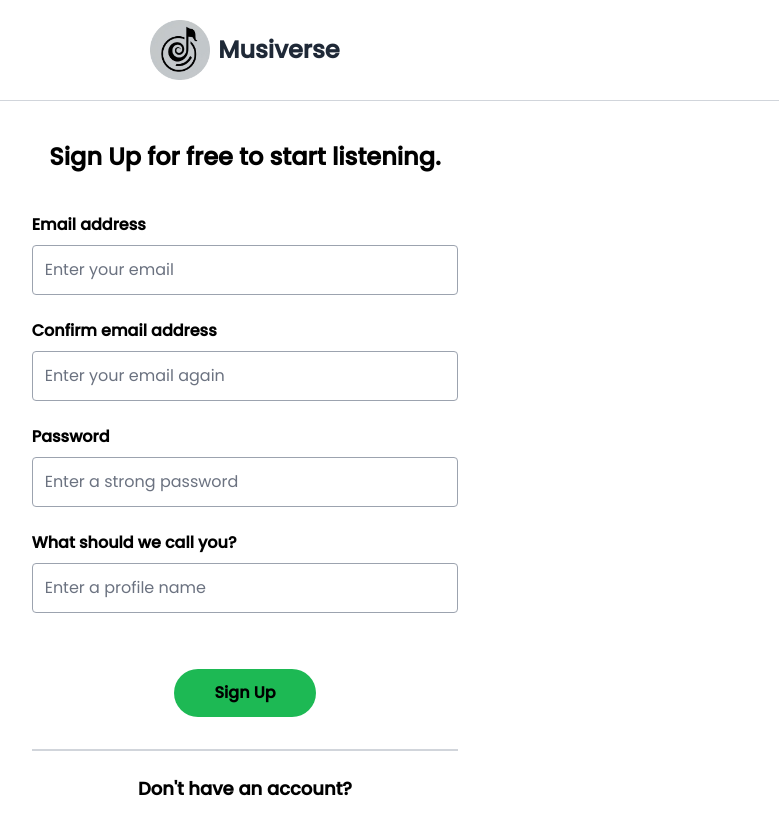
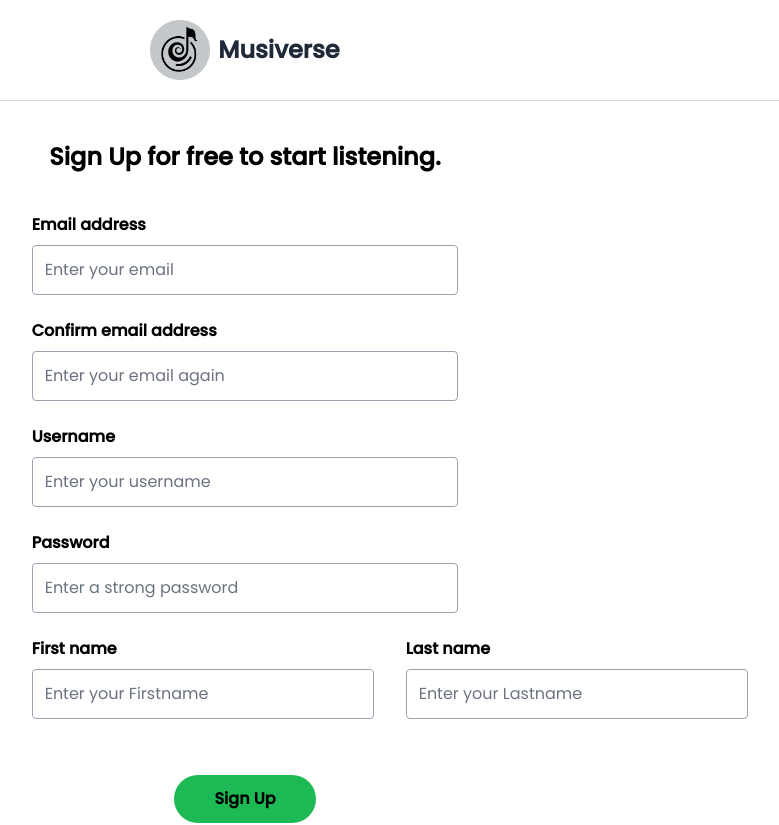
Before and after one commit to rk096/musiverse-frontend, a React (Create React App) app: page /signup in a window 1280 px wide. Shown: the top 825 px of the page, without its empty margins (395-1174 px from the left). Built offline with nearby package versions, Linux system fonts and the light colour scheme; a web font is replaced by a local one.

Commit message:
connect backend for signup with cookie

```diff
--- a/package.json
+++ b/package.json
@@ -9,6 +9,7 @@
     "@testing-library/user-event": "^13.5.0",
     "postcss": "^8.4.27",
     "react": "^18.2.0",
+    "react-cookie": "^6.1.1",
     "react-dom": "^18.2.0",
     "react-router-dom": "^6.14.2",
     "react-scripts": "5.0.1",
--- a/src/App.js
+++ b/src/App.js
@@ -4,17 +4,36 @@ import { BrowserRouter, Routes, Route, Navigate } from "react-router-dom";
 import LoginComponent from './routes/Login';
 import SignupComponent from './routes/Signup';
 import HomeComponent from './routes/Home';
+import { useCookies } from 'react-cookie';
 
 function App() {
+
+  const [Cookie, setCookie] = useCookies(["token"]);
+  console.log(Cookie);
+
   return (
     <div className="w-screen h-screen font-poppins">
+
       <BrowserRouter>
+
+      {Cookie.token ? (
+
         <Routes>
-          <Route path="/hi" element={<div className='bg-blue-500'>hello</div>}/>
+          <Route path="/" element={<div className='bg-blue-500'>hello</div>}/>
+          <Route path="/home" element={<HomeComponent/>} />
+          <Route path="*" element={<Navigate to="/home" />} />
+          <></>
+        </Routes>
+
+      ) : (
+        <Routes>
+          <Route path="/home" element={<HomeComponent/>} />
+          <Route path="/login" element={<LoginComponent/>} />
           <Route path="/signup" element={<SignupComponent/>} />
-          <Route path="/login" element={<LoginComponent/>} />
-          <Route path="/home" element={<HomeComponent/>} />
+          <Route path="*" element={<Navigate to="/login" />} />
         </Routes>
+      )
+      }
       </BrowserRouter>
     </div>
   );
--- a/src/components/shared/PasswordInput.js
+++ b/src/components/shared/PasswordInput.js
@@ -1,4 +1,4 @@
-const TextInput = ({label, placeholder}) => {
+const TextInput = ({label, placeholder, value, setValue}) => {
     return (
         <div className="textInputDiv flex flex-col space-y-2 w-full">
             <label for={label} className="font-semibold">
@@ -9,6 +9,10 @@ const TextInput = ({label, placeholder}) => {
                 placeholder={placeholder}
                 className="p-3 border border-gray-400 border-solid rounded placeholder-gray-500"
                 id={label}
+                value={value}
+                onChange={(e) => {
+                    setValue(e.target.value)
+                }}
             />
         </div>
     );
--- a/src/components/shared/TextInput.js
+++ b/src/components/shared/TextInput.js
@@ -1,13 +1,13 @@
 const TextInput = ({
     label,
     placeholder,
-    className
+    className, value, setValue
 }) => {
     return (
         <div
-             className={`textInputDiv flex flex-col space-y-2 w-full ${className}`}
+            className={`textInputDiv flex flex-col space-y-2 w-full ${className}`}
         >
-            <label for={label} className = {`font-semibold`}>
+            <label for={label} className={`font-semibold`}>
                 {label}
             </label>
             <input
@@ -15,6 +15,10 @@ const TextInput = ({
                 placeholder={placeholder}
                 className="p-3 border border-gray-400 border-solid rounded placeholder-gray-500"
                 id={label}
+                value={value}
+                onChange={(e) => {
+                    setValue(e.target.value);
+                }}
             />
         </div>
 
--- a/src/routes/Signup.js
+++ b/src/routes/Signup.js
@@ -1,10 +1,52 @@
 import logo from '../logo.png'
+import "./login.css";
+import {useCookies} from "react-cookie";
+//import { useNavigate } from 'react-router-dom';
 import TextInput from "../components/shared/TextInput";
-import "./login.css";
-import {Link} from "react-router-dom";
+import { Link,  useNavigate} from "react-router-dom";
 import PasswordInput from "../components/shared/PasswordInput";
+import { useState } from 'react';
+import { makeUnauthenticatedPOSTRequest } from '../utils/ServerHelpers';
 
 const SignupComponent = () => {
+
+    const [email, setEmail] = useState("");
+    const [confirmEmail, setConfirmEmail] = useState("");
+    const [username, setUsername] = useState("");
+    const [password, setPassword] = useState("");
+    const [firstName, setFirstName] = useState("");
+    const [lastName, setLastName] = useState("");
+
+    const [ cookie, setCookie] = useCookies(["token"]);
+    const navigate = useNavigate();
+
+    const signup = async (e) => {
+        e.preventDefault();
+        if (email != confirmEmail) {
+            alert("email and conform email d=field must match, Please check again");
+            return;
+        }
+        const data = {
+            email, password, username, firstName, lastName
+        }
+        const response = await makeUnauthenticatedPOSTRequest(
+            "/auth/register",
+            data
+        );
+        if (response && !response.err) {
+            //console.log(response);
+            const token = response.token
+            const date = new Date();
+            date.setDate(date.getDate() + 30);
+
+            setCookie("token", token, {path:"/", expires:date});
+           // alert("success");
+            navigate('/home');
+        }
+        else {
+            alert("failure");
+        }
+    }
 
     return (
         <div className="w-full h-full flex flex-col items-center">
@@ -21,12 +63,24 @@ const SignupComponent = () => {
                     label="Email address"
                     placeholder="Enter your email"
                     className="my-6"
+                    value={email}
+                    setValue={setEmail}
                 />
 
                 <TextInput
                     label="Confirm email address"
                     placeholder="Enter your email again"
                     className="mb-6"
+                    value={confirmEmail}
+                    setValue={setConfirmEmail}
+                />
+
+                <TextInput
+                    label="Username"
+                    placeholder="Enter your username"
+                    className="mb-6"
+                    value={username}
+                    setValue={setUsername}
                 />
 
 
@@ -34,16 +88,32 @@ const SignupComponent = () => {
                     label="Password"
                     placeholder="Enter a strong password"
                     className="my-6"
+                    value={password}
+                    setValue={setPassword}
                 />
 
-                <TextInput
-                    label="What should we call you?"
-                    placeholder="Enter a profile name"
-                    className="my-6"
-                />
+
+
+                <div className='w-full flex justify-between items-center space-x-8'>
+
+                    <TextInput
+                        label="First name"
+                        placeholder="Enter your Firstname"
+                        className="my-6"
+                        value={firstName}
+                        setValue={setFirstName}
+                    />
+                    <TextInput
+                        label="Last name"
+                        placeholder="Enter your Lastname"
+                        className="my-6"
+                        value={lastName}
+                        setValue={setLastName}
+                    />
+                </div>
 
                 <div className=" w-full flex items-center justify-center my-8">
-                    <button className="font-semibold p-3 px-10 rounded-full button ">
+                    <button className="font-semibold p-3 px-10 rounded-full button " onClick={signup}>
                         Sign Up
                     </button>
                 </div>
@@ -52,7 +122,7 @@ const SignupComponent = () => {
                     Don't have an account?
                 </div>
                 <div className="border border-gray-500 text-gray-500 w-full flex items-center justify-center py-4 rounded-full font-bold">
-                <Link to="/login">LOG IN INSTEAD</Link>
+                    <Link to="/login">LOG IN INSTEAD</Link>
                 </div>
             </div>
         </div>
--- /dev/null
+++ b/src/utils/Config.js
@@ -0,0 +1 @@
+export const backendUrl = "http://localhost:8000";
--- /dev/null
+++ b/src/utils/ServerHelpers.js
@@ -0,0 +1,16 @@
+import {backendUrl} from "./Config";
+
+
+export const makeUnauthenticatedPOSTRequest = async (route, body) => {
+
+    const response = await fetch(backendUrl + route, {
+        method : "POST",
+        headers : {
+            "Content-Type" : "application/json",
+        },
+        body : JSON.stringify(body),
+    } );
+
+    const formattedResponse = await response.json();
+    return formattedResponse;
+};
```
Also changed, not shown: 1 other file (tests, documents, lock files or other folders).
